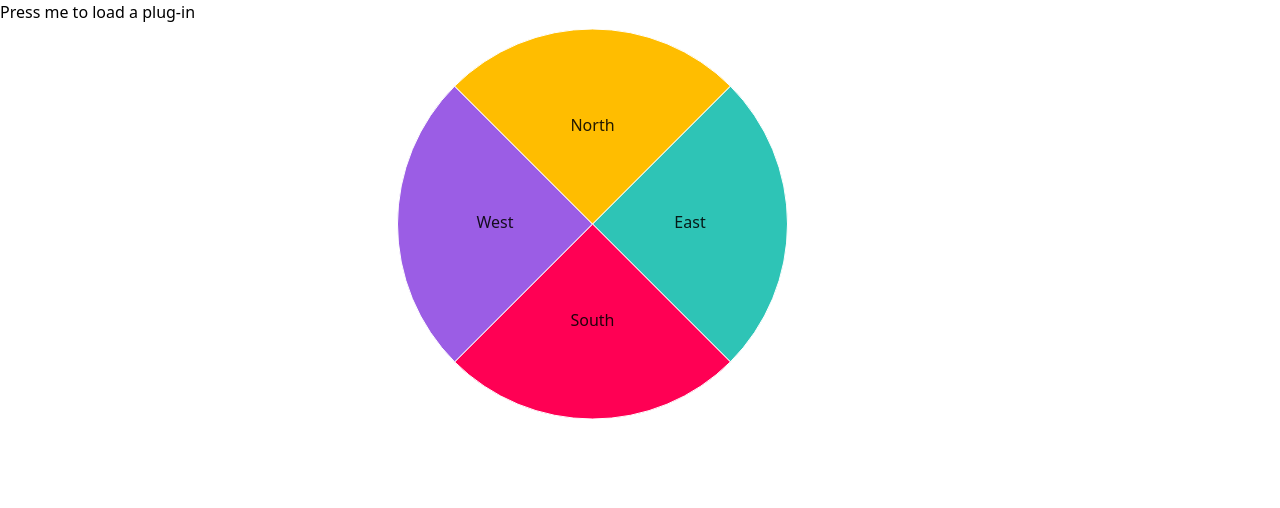
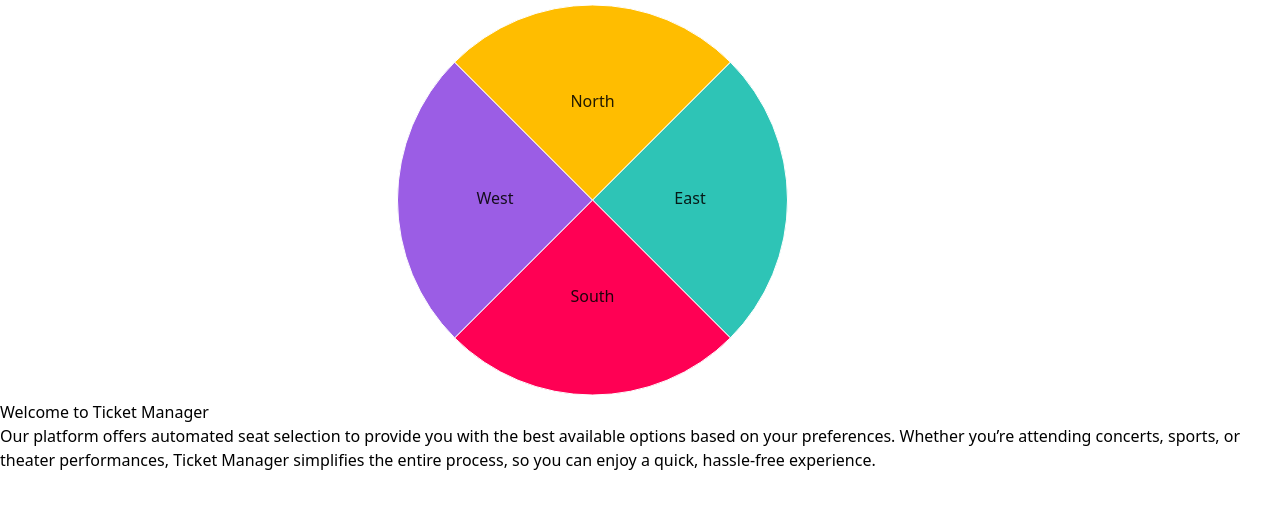
Before and after one commit to iZackk26/Tickets-Manager, a React (Vite) app in the folder Client/: page / in a window 1280 px wide. Shown: the top 508 px of the page. Built offline with nearby package versions, Linux system fonts and the light colour scheme; no server answers.

Commit message:
fix: adding class components

```diff
--- a/Client/src/App.tsx
+++ b/Client/src/App.tsx
@@ -1,8 +1,10 @@
+import { Component } from 'react';
 import { BrowserRouter, Routes, Route } from 'react-router-dom';
 import Home from './pages/Home';
 import Category from './pages/Category';
 
-function App() {
+class App extends Component {
+  render() {
     return (
       <BrowserRouter>
         <Routes>
@@ -12,5 +14,6 @@ function App() {
       </BrowserRouter>
     );
   }
+}
 
 export default App;
--- /dev/null
+++ b/Client/src/classes/BaseComponent.tsx
@@ -0,0 +1,20 @@
+import React, { Component, ReactNode } from 'react';
+
+type BaseComponentProps = {
+  onMount?: () => void;
+  children?: ReactNode;
+};
+
+class BaseComponent extends Component<BaseComponentProps> {
+  componentDidMount() {
+    if (this.props.onMount) {
+      this.props.onMount();
+    }
+  }
+
+  render() {
+    return <>{this.props.children}</>;
+  }
+}
+
+export default BaseComponent;
--- a/Client/src/components/Test.tsx
+++ b/Client/src/components/Stadium.tsx
@@ -2,12 +2,14 @@ import { PieChart } from '@mui/x-charts/PieChart';
 import stadiumZones from './webUsageStats';
 import { useNavigate } from 'react-router-dom';
 
-export default function PieActiveArc() {
+function Stadium() {
   const navigate = useNavigate();
+
   const handleArcClick = (event: any) => {
     const zoneIndex = Array.from(event.target.parentNode.children).indexOf(event.target);
     const zone = stadiumZones[zoneIndex];
     console.log(zone.label.toLowerCase());
+    navigate("/category", { state: { zone: zone.label } });
   };
 
   return (
@@ -34,3 +36,5 @@ export default function PieActiveArc() {
     />
   );
 }
+
+export default Stadium;
--- a/Client/src/pages/Category.tsx
+++ b/Client/src/pages/Category.tsx
@@ -1,10 +1,21 @@
+import { useLocation } from 'react-router-dom';
+
+interface CategoryState {
+  zone: string;
+}
 
 function Category() {
+  const location = useLocation();
+  const state = location.state as CategoryState;
+  const zone = state.zone;
+
   return (
     <div>
-      Hello
+      <h1>
+        {zone}
+      </h1>
     </div>
-  )
+  );
 }
 
 export default Category;
--- a/Client/src/pages/Home.tsx
+++ b/Client/src/pages/Home.tsx
@@ -1,45 +1,50 @@
-import { useState, useEffect } from 'react';
-import DynamicPluginLoader from '../DinamicPluginLoader';
 import AxiosService from '../classes/AxiosService';
 import ROUTES from '../constants/routes';
-import SimpleCharts from '../components/Test';
+import Stadium from '../components/Stadium';
+import BaseComponent from '../classes/BaseComponent';
 
-function Home() {
-  const apiService = AxiosService.getInstance();
-  const [loadPlugin, setLoadPlugin] = useState(false);
+class Home extends BaseComponent {
+  private apiService: AxiosService;
+  private availableZoneSeats: number[];
 
-  const handleButtonClick = () => {
-    setLoadPlugin(!loadPlugin);
-  };
+  constructor(props: {}) {
+    super(props);
+    this.apiService = AxiosService.getInstance();
+    this.availableZoneSeats = [];
+  }
 
-  const fetchData = async () => {
+  fetchData = async () => {
     try {
-      const response = await apiService.get(ROUTES.availableSeats);
-      console.log('Datos recibidos:', response.data);
+      const response = await this.apiService.get<number[]>(ROUTES.availableSeats);
+      this.availableZoneSeats = response.data;
+      console.log(this.availableZoneSeats);
     } catch (error) {
       console.error('Error al obtener datos:', error);
     }
   };
 
-  useEffect(() => {
-    fetchData();
-  }, [])
-
-  return (
-    <div className="flex items-center justify-center w-screen h-screen">
-      <div>
-        <button
-          className="px-2 py-1 bg-red-500 rounded-xl overflow-hidden"
-          onClick={handleButtonClick}
-        >
-          Press me to load a plug-in
-        </button>
-
-        {loadPlugin && <DynamicPluginLoader />}
-      </div>
-      <SimpleCharts />
-    </div>
-  );
+  render() {
+    return (
+      <BaseComponent onMount={this.fetchData}>
+        <div className="flex flex-row items-center justify-center w-screen h-screen">
+          <div className="flex items-center justify-center w-1/2 h-full">
+            <Stadium />
+          </div>
+          <div className="flex flex-col items-center justify-center w-1/2 h-full">
+            <h1 className="font-bold text-3xl">
+              Welcome to Ticket Manager
+            </h1>
+            <p className="text-lg mt-2 text-center w-3/4">
+              Our platform offers automated seat selection to provide you with the best
+              available options based on your preferences. Whether you’re attending concerts,
+              sports, or theater performances, Ticket Manager simplifies the entire process,
+              so you can enjoy a quick, hassle-free experience.
+            </p>
+          </div>
+        </div>
+      </BaseComponent>
+    );
+  }
 }
 
 export default Home;
```
Lines whose indentation alone changed are shown as unchanged.
